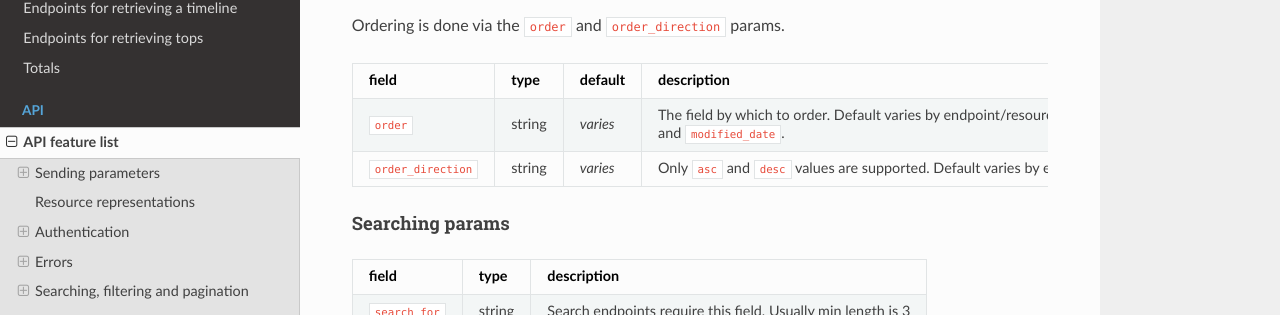
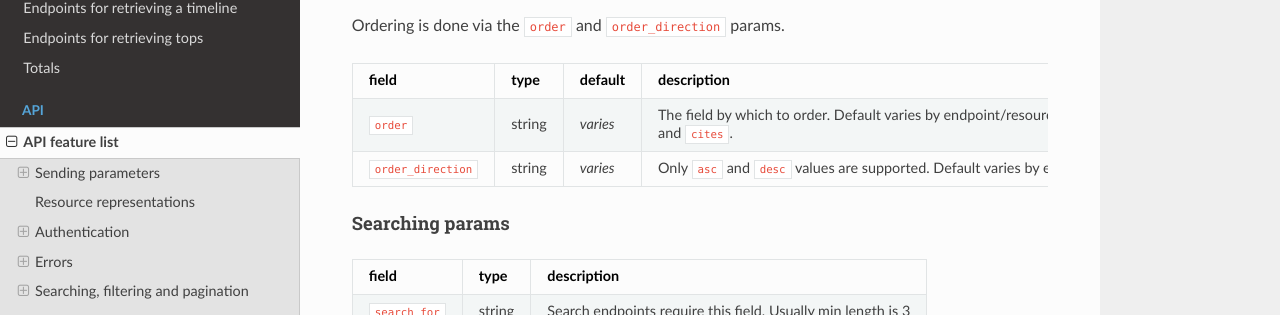
Before and after one commit to figshare/user_documentation, an MkDocs documentation site: the page built from docs/api/index.md, in a window 1280 px wide and 900 px high, scrolled down 4017 px. Shown: the part 132-447 px from the top of the window. Built offline with MkDocs 1.6.1, drawn with Linux system fonts in a browser that asks for light colours; nearby versions of some CDN libraries.

Commit message:
FIG-8594(api): Add possible ordering parameters

```diff
--- a/docs/api/index.md
+++ b/docs/api/index.md
@@ -200,7 +200,7 @@
 
 |field|type|default|description|
 |-----|----|-------|-----------|
-|`order`|string|_varies_|The field by which to order. Default varies by endpoint/resource. For articles and collections, valid values are: `published_date` and `modified_date`.|
+|`order`|string|_varies_|The field by which to order. Default varies by endpoint/resource. For articles and collections, valid values are: `published_date`, `modified_date`, `views`, `shares`, `downloads` and `cites`. |
 |`order_direction`|string|_varies_|Only `asc` and `desc` values are supported. Default varies by endpoint/resource|
 
 #### Searching params
```
